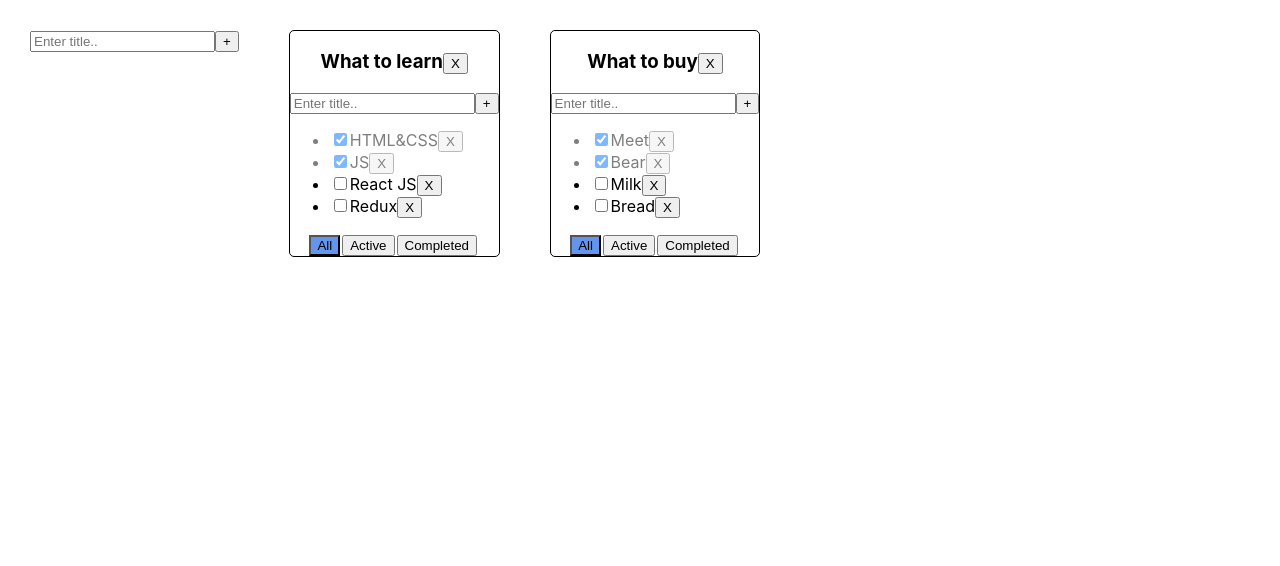
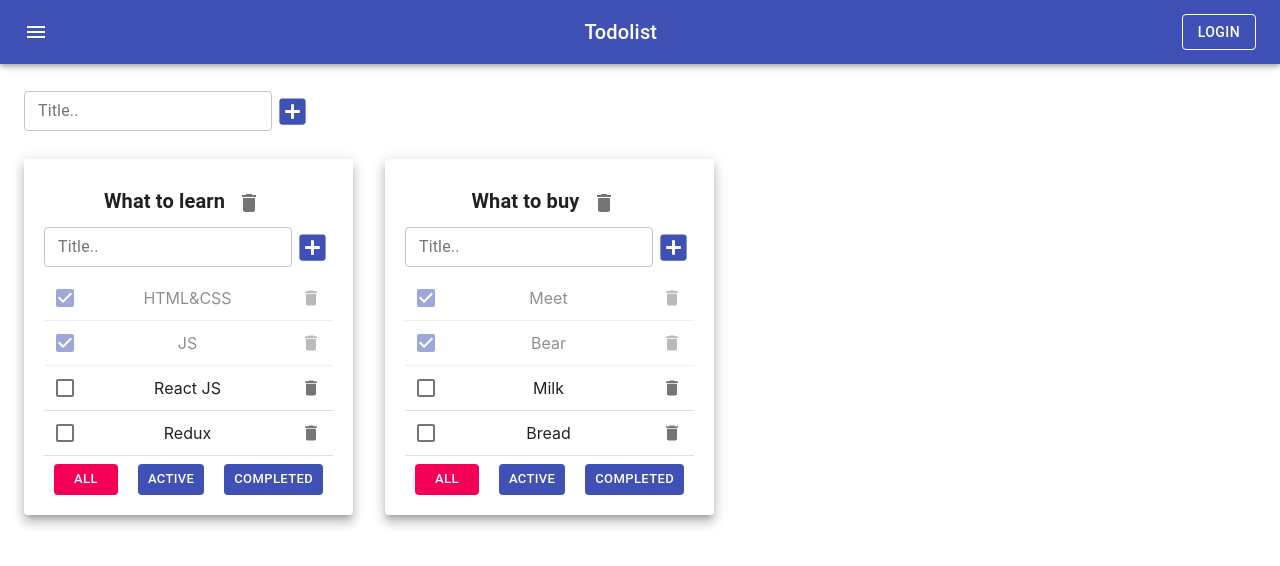
Before and after one commit to DSt17/todolist-ts-47, a React (Create React App) app: page / in a window 1280 px wide. Shown: the top 566 px of the page. Built offline with nearby package versions, Linux system fonts and the light colour scheme.

Commit message:
install material ui

```diff
--- a/package.json
+++ b/package.json
@@ -3,6 +3,8 @@
   "version": "0.1.0",
   "private": true,
   "dependencies": {
+    "@material-ui/core": "^4.12.3",
+    "@material-ui/icons": "^4.11.2",
     "@testing-library/jest-dom": "^4.2.4",
     "@testing-library/react": "^9.3.2",
     "@testing-library/user-event": "^7.1.2",
--- a/src/AddItemForm.tsx
+++ b/src/AddItemForm.tsx
@@ -1,4 +1,6 @@
 import React, {ChangeEvent, KeyboardEvent, useState} from "react";
+import {IconButton, TextField} from "@material-ui/core";
+import {AddBox} from "@material-ui/icons";
 type AddItemFormPropsType = {
     addItem: (title: string) => void
 }
@@ -44,15 +46,28 @@ export const AddItemForm = (props: AddItemFormPropsType) => {
 
     return (
         <div>
-            <input
+            <TextField
+                size={"small"}
+                variant={"outlined"}
+                value={inputValue}
+                onChange={onChangeHandler}
+                onKeyPress={onPressKeyHandler}
+                label={'Title..'}
+                error={error}
+                helperText={errorMessage}
+            />
+            {/*<input
                 style={error ? errorInputStyles : undefined}
                 value={inputValue}
                 placeholder="Enter title.."
                 onChange={onChangeHandler}
                 onKeyPress={onPressKeyHandler}
-            />
-            <button onClick={AddItem}>+</button>
-            {errorMessage}
+            />*/}
+            <IconButton onClick={AddItem} size={"small"} color={"primary"}>
+                <AddBox fontSize={"large"}/>
+            </IconButton>
+
+            {/*{errorMessage}*/}
         </div>
     )
 }
--- a/src/App.css
+++ b/src/App.css
@@ -1,43 +1,44 @@
-.App {
-    padding: 30px;
-    display: flex;
+/*.App {*/
+/*    padding: 30px;*/
+/*    display: flex;*/
 
 
-}
+/*}*/
 
-.App > div {
-    margin-right: 50px;
-}
+/*.App > div {*/
+/*    margin-right: 50px;*/
+/*}*/
 
-.error {
-    border: red 3px solid;
-}
+/*.error {*/
+/*    border: red 3px solid;*/
+/*}*/
 
-.error-message {
-    color: red;
-}
+/*.error-message {*/
+/*    color: red;*/
+/*}*/
 
 .opacity {
     opacity: 50%;
 }
 
-.filtered-button {
-    background-color: cornflowerblue;
-}
+/*.filtered-button {*/
+/*    background-color: cornflowerblue;*/
+/*}*/
 
-.borderTodolistBlock {
-    border: 1px solid black;
-    border-radius: 5px;
-}
+/*.borderTodolistBlock {*/
+/*    border: 1px solid black;*/
+/*    border-radius: 5px;*/
+/*}*/
 
-.borderTodolistBlock h3 {
-    text-align: center;
-}
+/*.borderTodolistBlock h3 {*/
+/*    text-align: center;*/
+/*}*/
 
-.filtered-button-position {
-    text-align: center;
-}
+/*.filtered-button-position {*/
+/*    text-align: center;*/
+/*}*/
 
+/*
 .filtered-button-position button {
     margin-right: 2px;
-}
+}*/
--- a/src/App.tsx
+++ b/src/App.tsx
@@ -3,10 +3,10 @@ import {v1} from 'uuid';
 import './App.css';
 import {TaskType, Todolist} from "./TodoList";
 import {AddItemForm} from "./AddItemForm";
-
+import {AppBar, Button, Container, Grid, IconButton, Paper, Toolbar, Typography} from "@material-ui/core";
+import { Menu } from '@material-ui/icons';
 
 export type filterValuesType = "all" | "active" | "completed"
-
 type TodoListType = {
     id: string
     title: string
@@ -26,8 +26,7 @@ function App() {
         {id: todoListID1, title: "What to learn", filter: "all"},
         {id: todoListID2, title: "What to buy", filter: "all"},
     ])
-
-
+    // useState списка тасок
     const [tasks, setTasks] = useState<TasksStateType>({
         [todoListID1]: [
             {id: v1(), title: "HTML&CSS", isDone: true},
@@ -43,6 +42,7 @@ function App() {
         ]
     })
 
+
     //id таски для удал     //ключ массива()
     function removeTask(taskID: string, todoListID: string) {  //пропуск все таск кроме той что удаляем
         setTasks({...tasks, [todoListID]: tasks[todoListID].filter(t => t.id !== taskID)})
@@ -54,7 +54,7 @@ function App() {
         setTasks({...tasks, [todoListID]: [newTask, ...tasks[todoListID]]})
     }
 
-    //id таски для chenge     //БУЛЕВО ЧЕКБОКСА       //ключ массива
+    //Функия для изменения isDone у таски ( //id таски для chenge  //БУЛЕВО ЧЕКБОКСА  //ключ массива)
     function changeTaskStatus(taskID: string, isDone: boolean, todoListID: string) {
         setTasks({
             ...tasks, [todoListID]: tasks[todoListID].map(
@@ -62,26 +62,18 @@ function App() {
         })
     }
 
-
-
 //Создаем фунуцию для изменения тайтла у таски
     const changeTaskTitle = (taskID: string, title: string, todoListID: string) => {
-        setTasks({
-            ...tasks, [todoListID]: tasks[todoListID].map(
-                el => el.id === taskID ? {...el, title: title} :  el)
-        })
+        setTasks({...tasks, [todoListID]: tasks[todoListID].map(el => el.id === taskID ? {...el, title: title} : el)})
     }
-
 
     //Меняем настройки фильтра сущности тудулиста
     function changeFilter(filter: filterValuesType, todoListID: string) {
         setTodoLists(todoLists.map(tl => tl.id === todoListID ? {...tl, filter: filter} : tl))
     }
 
-
     //Создаем функцию для изменения тайтла
-
-    const changeTodolistTitle = (title: string,todoListID: string ) => {
+    const changeTodolistTitle = (title: string, todoListID: string) => {
         setTodoLists(todoLists.map(tl => tl.id === todoListID ? {...tl, title: title} : tl))
     }
 
@@ -91,6 +83,7 @@ function App() {
         // В объектк с тасками тоже удаляем таски сущности удаляемого тудулиста
         delete tasks[todoListID]
     }
+
     const addTodoList = (title: string) => {
         const newTodoList: TodoListType = {id: v1(), title: title, filter: "all"}
         setTodoLists([...todoLists, newTodoList])
@@ -103,7 +96,7 @@ function App() {
 
     const todoListComponents = todoLists.map(tl => {
         //ФИЛЬТРУЕМ СПИСОК ТАСК( ЗАДАЧ) ДЛЯ ОТРИСОВКИ
-        let taskForRenderTodoList: Array<TaskType> = tasks[tl.id] // ПО УМОЛЧАНИЮ ДОЛЖЕН ПОПАСТЬ МАССИВ ТАСОК (в tasks) ИМЕННО ЭТОГО todolist-а...
+        let taskForRenderTodoList: Array<TaskType> = tasks[tl.id]  // ПО УМОЛЧАНИЮ ДОЛЖЕН ПОПАСТЬ МАССИВ ТАСОК (в tasks) ИМЕННО ЭТОГО todolist-а...
         if (tl.filter === "active") {     //...У ЭТОГО tl МЫ ПРОВЕРИМ ЗНАЧ.ФИЛЬТ. И ЕСЛИ ОН "active"...
             taskForRenderTodoList = tasks[tl.id].filter(t => t.isDone !== true)//... ТО МЫ МОЖЕМ ЕГО ОТФИЛЬТРОВАТЬ
         }
@@ -111,28 +104,51 @@ function App() {
             taskForRenderTodoList = tasks[tl.id].filter(t => t.isDone !== false)
         }
         return (
+            <Grid item  key={tl.id}>
+            <Paper elevation={8} style={{padding:"20px"}}>
             <Todolist
-                key={tl.id} //ВЕШАЕТСЯ НА ВСЕ ЭЛЕМЕНТЫ СПИСКА. ЭТО ДЛЯ React         Берем из сущности тудулиста ВО ВРЕМЯ МАПА
+                // key={tl.id} //ВЕШАЕТСЯ НА ВСЕ ЭЛЕМЕНТЫ СПИСКА. ЭТО ДЛЯ React         Берем из сущности тудулиста ВО ВРЕМЯ МАПА => ПЕРЕНЕСЛИ key внешнему элементу т.к. ретурнеттся теперь масси гридов а не тудулистов
                 id={tl.id} //  Берем из сущности тудулиста ДЛЯ ПОНИМАНИЯ С КАКОЙ СУЩН РАБОТАЕМ(УДАЛЯЕМ, ДОБАВЛЯЕМ И ТД) ВО ВРЕМЯ МАПА
                 title={tl.title}  // Берем из сущности тудулиста ВО ВРЕМЯ МАПА
-                tasks={taskForRenderTodoList}
+                tasks={taskForRenderTodoList} //Таски которые необходимототбразить в тудулисте согласно фильтра
                 removeTask={removeTask}
                 changeFilter={changeFilter}
                 addTask={addTask}
                 changeStatus={changeTaskStatus}
                 filter={tl.filter}  // Берем из сущности тудулиста ВО ВРЕМЯ МАПА
                 removeTodoList={removeTodoList}
-                changeTodolistTitle ={changeTodolistTitle}
-                changeTaskTitle = {changeTaskTitle}
+                changeTodolistTitle={changeTodolistTitle}
+                changeTaskTitle={changeTaskTitle}
             />
+            </Paper>
+            </Grid>
         )
     })
+
 
 // ОТРИСОВЫВАЕМ НАШ ТУДУЛИСТ( В НАШЕМ СЛУЧАЕ МАССИВ ТУДУЛИСТОВ В ПРИМЕРЕ ИХ ИЗНАЧАЛЬНО 2  (СУЩНОСТИ) )
     return (
         <div className="App">
-            <AddItemForm addItem={addTodoList}/>
-            {todoListComponents}
+            <AppBar position={"sticky"}>
+                <Toolbar style={{justifyContent: "space-between"}}>
+                    <IconButton edge="start" color="inherit" aria-label="menu">
+                        <Menu />
+                    </IconButton>
+                    <Typography variant="h6">
+                        Todolist
+                    </Typography>
+                    <Button color="inherit" variant={"outlined"}>Login</Button>
+                </Toolbar>
+            </AppBar>
+            <Container fixed>
+                <Grid container style={{padding:"27px 0"}} >
+                <AddItemForm addItem={addTodoList}/>
+                </Grid>
+                <Grid container spacing={4}>
+                {todoListComponents}
+                </Grid>
+            </Container>
+
         </div>
     );
 }
--- a/src/EditableSpan.tsx
+++ b/src/EditableSpan.tsx
@@ -1,13 +1,16 @@
 import React, {ChangeEvent, KeyboardEvent, useState} from "react";
+import {TextField} from "@material-ui/core";
 
 type EditableSpanPropsType = {
     title: string
-    setNewTitle : (title:string) => void
+    setNewTitle: (title: string) => void
 }
 
 export const EditableSpan = (props: EditableSpanPropsType) => {
+
     const [editMode, setEditMode] = useState<boolean>(false)
-    let [inputValue, setInputValue] = useState<string>("")
+    const [inputValue, setInputValue] = useState<string>("")
+
     const onEditMode = () => {
         setEditMode(true)
         setInputValue(props.title)
@@ -22,18 +25,19 @@ export const EditableSpan = (props: EditableSpanPropsType) => {
     const onPressKeyAddItem = (e: KeyboardEvent<HTMLInputElement>) => {
         if (e.key === "Enter") {
             ofEditMode()
-            }
         }
-
+    }
 
     return (         //OnBlur - событие когда инпут теряет фокус
-        editMode ?                //тут тернароное выражение
-            <input
+        editMode                 //тут тернароное выражение
+            ? <TextField
+                style={{width: '130px'}}
                 value={inputValue}
                 onChange={onChangeHandler}
                 onBlur={ofEditMode}
                 autoFocus={true}
-                onKeyPress={onPressKeyAddItem}/>
+                onKeyPress={onPressKeyAddItem}
+            />
             : <span onDoubleClick={onEditMode}>
                 {props.title}
              </span>
--- a/src/TodoList.tsx
+++ b/src/TodoList.tsx
@@ -1,7 +1,9 @@
-import React, {ChangeEvent, KeyboardEvent, useState} from "react";
+import React, {ChangeEvent} from "react";
 import {filterValuesType} from "./App";
 import {AddItemForm} from "./AddItemForm";
 import {EditableSpan} from "./EditableSpan";
+import {Button, ButtonGroup, Checkbox, IconButton, List, ListItem, Typography} from "@material-ui/core";
+import {Delete} from "@material-ui/icons";
 
 export type TaskType = {
     id: string
@@ -18,29 +20,33 @@ type todolistProsType = {
     filter: filterValuesType
     id: string
     removeTodoList: (todoListID: string) => void
-    changeTodolistTitle : (title: string,todoListID: string ) => void
-    changeTaskTitle : (taskID: string, title: string, todoListID: string) =>void
+    changeTodolistTitle: (title: string, todoListID: string) => void
+    changeTaskTitle: (taskID: string, title: string, todoListID: string) => void
 }
 
 export function Todolist(props: todolistProsType) {
-    const onAddNewTask = (title:string) => {
-            props.addTask(title, props.id)
+    const onAddNewTask = (title: string) => {
+        props.addTask(title, props.id)
     }
     const filteredAll = () => props.changeFilter("all", props.id)
     const filteredActive = () => props.changeFilter("active", props.id)
     const filteredCompleted = () => props.changeFilter("completed", props.id)
-    const changeTodolisTitle = (title:string) => {
-        props.changeTodolistTitle(title,props.id)
+    const changeTodolistTitle = (title: string) => {
+        props.changeTodolistTitle(title, props.id)
     }
 
     return (
         <div className={"borderTodolistBlock"}>
-            <h3>
-                <EditableSpan title={props.title} setNewTitle={changeTodolisTitle}/>
-                <button onClick={() => props.removeTodoList(props.id)}>X</button>
-            </h3>
-            <AddItemForm addItem={onAddNewTask} />
-            <ul>
+            <Typography align={"center"}
+                        variant={'h6'}
+                        style={{fontWeight: "bold"}}>
+                <EditableSpan title={props.title} setNewTitle={changeTodolistTitle}/>
+                <IconButton onClick={() => props.removeTodoList(props.id)}>
+                    <Delete/>
+                </IconButton>
+            </Typography>
+            <AddItemForm addItem={onAddNewTask}/>
+            <List>
                 {
                     props.tasks.map(t => {
                         //ЭТИ ФУНУЦИИ СОЗДАЕМ ВНУТРИ МАПА Т.К. ОНИ ВЕШАЮТЬСЯ НА КАЖДЫЙ ЭЛЕМЕНТ ТАСКИ
@@ -51,26 +57,51 @@ export function Todolist(props: todolistProsType) {
                             props.changeStatus(t.id, (e.currentTarget.checked), props.id)
                         }
                         const changeTile = (title: string) => {
-                           props.changeTaskTitle(t.id,title,props.id )
+                            props.changeTaskTitle(t.id, title, props.id)
                         }
-                        return <li className={t.isDone ? "opacity" : ""} key={t.id}>
-                            <input type={"checkbox"}
-                                   onChange={OnChangeCheckboxStatus}
-                                   checked={t.isDone}/>
+                        return <ListItem
+                            disableGutters
+                            divider
+                            style={{
+                                padding: "0px",
+                                display: "flex",
+                                justifyContent: "space-between"
+                            }}
+                            className={t.isDone ? "opacity" : ""} key={t.id}>
+                            <Checkbox
+                                color={"primary"}
+                                checked={t.isDone}
+                                onChange={OnChangeCheckboxStatus}
+                            />
                             <EditableSpan title={t.title} setNewTitle={changeTile}/>
-                            <button onClick={onClickRemoveTask}>X</button>
-                        </li>
+                            <IconButton onClick={onClickRemoveTask}>
+                                <Delete fontSize={'small'}/>
+                            </IconButton>
+                        </ListItem>
                     })
                 }
-            </ul>
+            </List>
+            <div style={{display: "flex", justifyContent: "space-around"}}>
+                <Button
+                    variant={'contained'}
+                    size={'small'}
+                    disableElevation
+                    color={props.filter === "all" ? "secondary" : "primary"}
+                    onClick={filteredAll}>All</Button>
+                <Button
+                    variant={'contained'}
+                    size={'small'}
+                    disableElevation
+                    color={props.filter === "active" ? "secondary" : "primary"}
+                    onClick={filteredActive}>Active</Button>
+                <Button
+                    variant={'contained'}
+                    size={'small'}
+                    disableElevation
+                    color={props.filter === "completed" ? "secondary" : "primary"}
+                    onClick={filteredCompleted}>Completed
+                </Button>
 
-            <div className={"filtered-button-position"}>
-                <button className={props.filter === "all" ? "filtered-button" : ""} onClick={filteredAll}>All</button>
-                <button className={props.filter === "active" ? "filtered-button" : ""} onClick={filteredActive}>Active
-                </button>
-                <button className={props.filter === "completed" ? "filtered-button" : ""}
-                        onClick={filteredCompleted}>Completed
-                </button>
             </div>
         </div>
 
```
Also changed, not shown: 1 other file (tests, documents, lock files or other folders).
